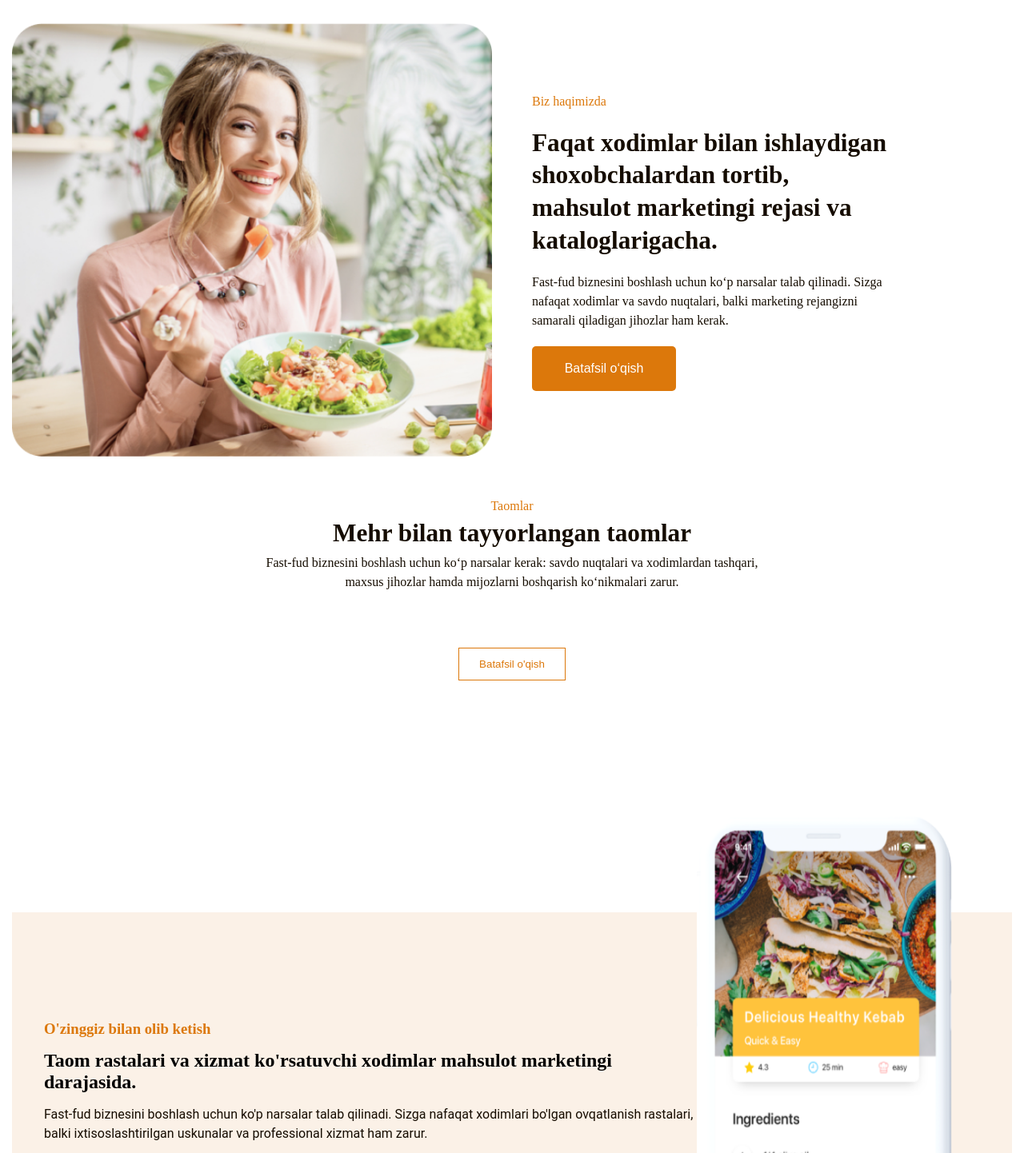
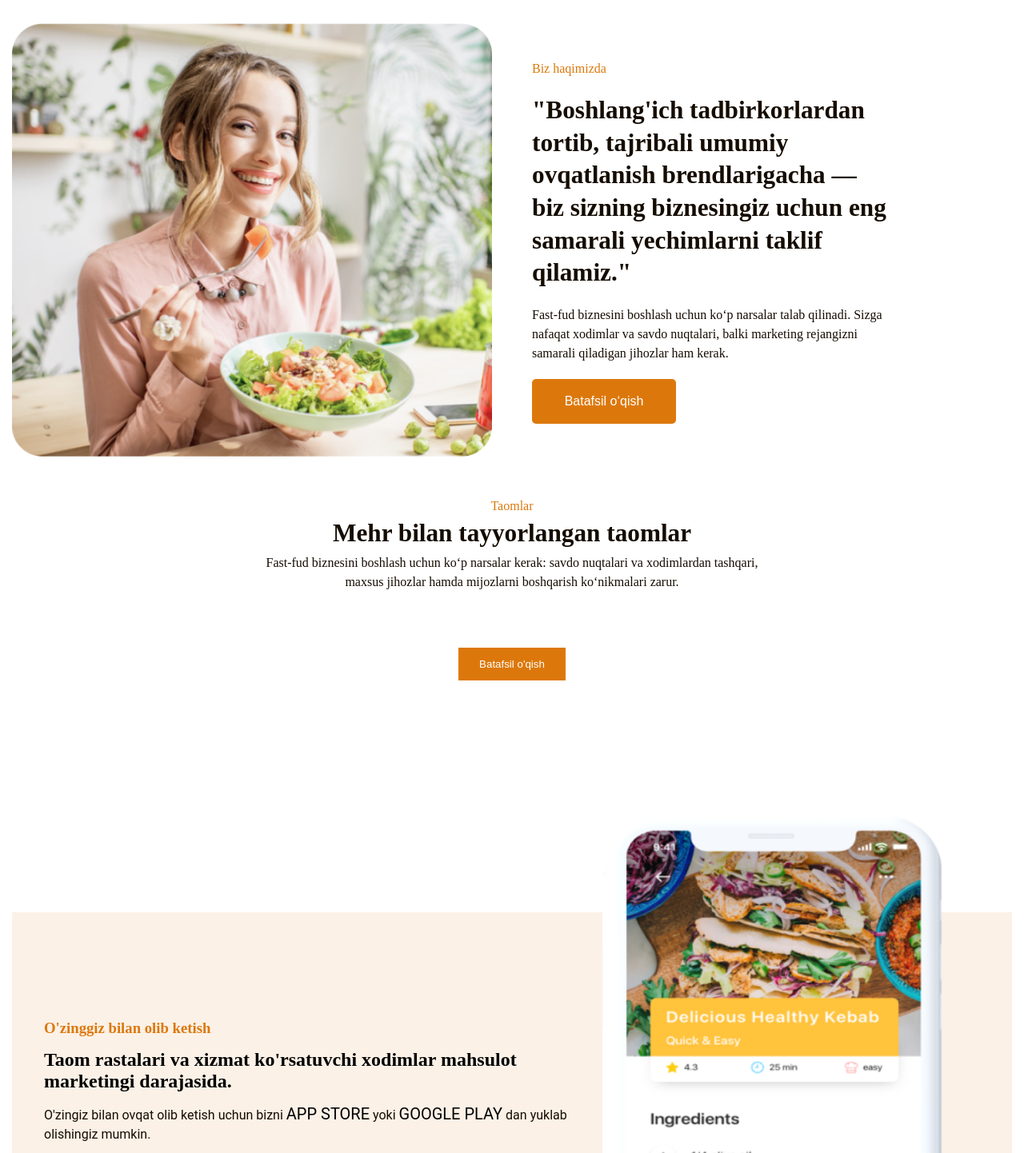
Before and after one commit to sardorbekabdurahmonnov-star/food-main, a plain HTML site: page index.html in a window 1280 px wide. Shown: the part 1170-2612 px from the top of the page at 80% size. Drawn offline with nearby package versions, Linux system fonts and the light colour scheme.

Commit message:
o'zgartirildi

```diff
--- a/index.html
+++ b/index.html
@@ -67,7 +67,7 @@
                     </div>
                     <div class="lolli_right">
                         <h3 class="aboustus">Biz haqimizda</h3>
-                        <h2 class="lollitext">Faqat xodimlar bilan ishlaydigan shoxobchalardan tortib, mahsulot marketingi rejasi va kataloglarigacha. </h2>
+                        <h2 class="lollitext">"Boshlang'ich tadbirkorlardan tortib, tajribali umumiy ovqatlanish brendlarigacha — biz sizning biznesingiz uchun eng samarali yechimlarni taklif qilamiz." </h2>
                         <p class="lolliminitext">Fast-fud biznesini boshlash uchun ko‘p narsalar talab qilinadi. Sizga nafaqat xodimlar va savdo nuqtalari, balki marketing rejangizni samarali qiladigan jihozlar ham kerak.</p>
                         <button class="lollibtn">Batafsil o‘qish</button>
                     </div>
@@ -88,7 +88,8 @@
                 <div class="take-left">
                     <h3 class="take-name">O'zinggiz  bilan olib ketish</h3>
                     <h2 class="take_text">Taom rastalari va xizmat ko'rsatuvchi xodimlar mahsulot marketingi darajasida.</h2>
-                    <p class="take_mini_text">Fast-fud biznesini boshlash uchun ko'p narsalar talab qilinadi. Sizga nafaqat xodimlari bo'lgan ovqatlanish rastalari, balki ixtisoslashtirilgan uskunalar va professional xizmat ham zarur.</p>
+                    <p class="take_mini_text">O'zingiz bilan ovqat olib ketish uchun bizni <span> APP STORE</span> yoki <span>GOOGLE PLAY</span> dan yuklab  olishingiz mumkin.
+                    </p>
                     <div class="take_button_div">
                         <button class="take_button">
                             <img src="./img/apple 1.png" alt="">
@@ -108,7 +109,7 @@
             <section id="contact">
                 <div class="contact-section">
                     <h2 class="contact-title">Biz bilan bog'lanish</h2>
-                    <p class="contact-description">Fast-fud biznesini boshqarishda professional uskunalar va tajribali xodimlar muhim rol o'ynayd.</p>
+                    <p class="contact-description">Fast-fud biznesini boshqarishda professional uskunalar va tajribali xodimlar muhim rol o'ynaydi.</p>
                     <div class="contact-form">
                         <input type="text" id="message" placeholder="Enter your message" />
                         <button onclick="sendMessage()" class="contact-btn">Yuborish</button>
--- a/style.css
+++ b/style.css
@@ -358,13 +358,20 @@
     display: block;
     margin: 40px auto;
     padding: 12px 25px;
-    background-color: transparent;
+    background-color: #DC780B;
     border: 1px solid #DC780B;
-    color: #DC780B;
+    color: #000000;
+    transition: 0.3;
+
+}
+
+.learn-more:hover{
+    transform: scale(1.05);
+  z-index: 10;
 }
 
 .learn-more a {
-    color: #DC780B;
+    color: #ffffff;
     font-weight: 500;
 }
 
@@ -458,13 +465,19 @@
     color: rgba(21, 12, 1, 1);
 }
 
-.take_mini_text {
+span{
+    color: black;
+    font-size: 20px;
+}
+
+.take_mini_text  {
     font-family: Roboto;
     font-weight: 400;
     font-size: 16px;
     line-height: 24px;
     color: rgba(21, 12, 1, 1);
     margin: 15px 0;
+
 }
 
 .take_button_div {
@@ -491,16 +504,22 @@
     background-color: black;
 }
 
+.lollibtn:hover{
+     transform: scale(1.05);
+  z-index: 10;
+}
 
 @media (max-width: 768px) {
     .navbar {
         flex-direction: column;
         gap: 20px;
+
     }
 
     .navlist {
         flex-direction: column;
         gap: 15px;
+
     }
 
     main {
@@ -530,8 +549,9 @@
         width: 100%;
     }
 
-    .lollibtn {
+    .lollibtn:hover{
         width: 50%;
+
     }
 
     .menu-description, .contact-description {
```
